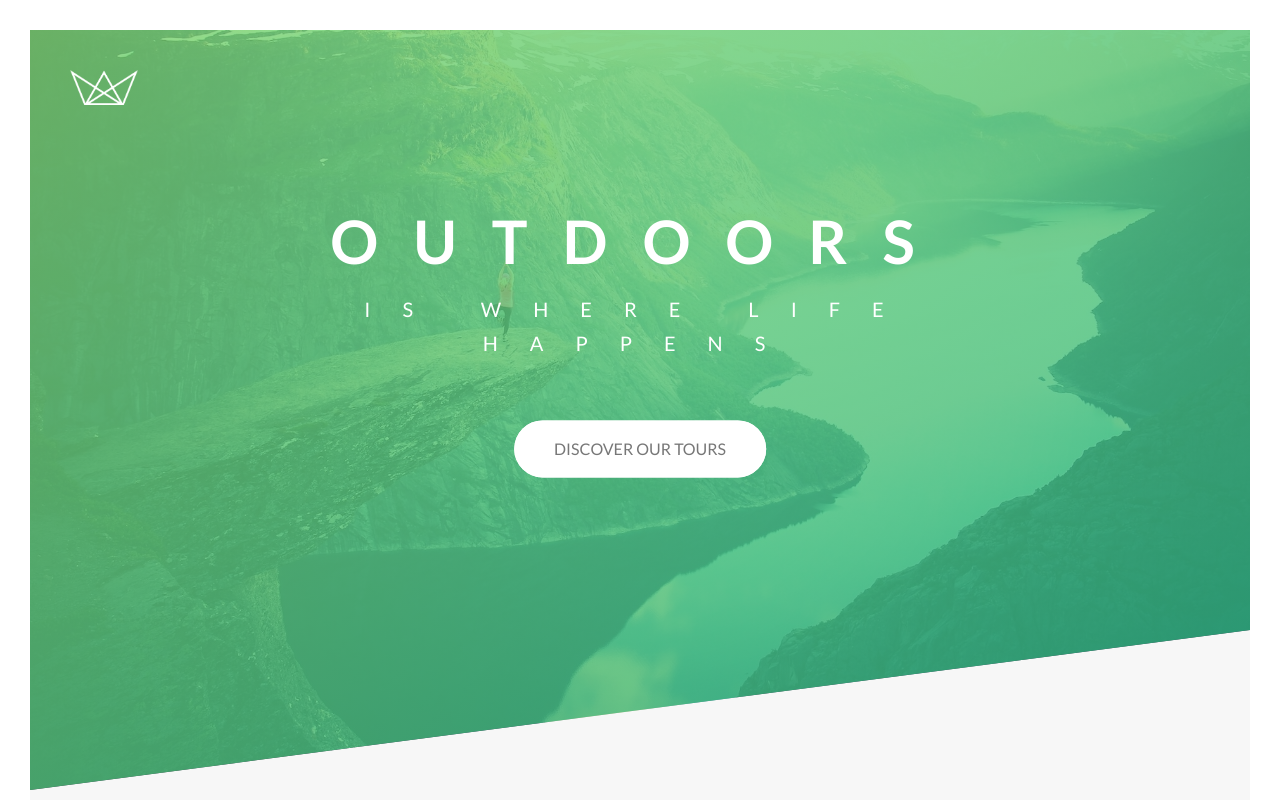
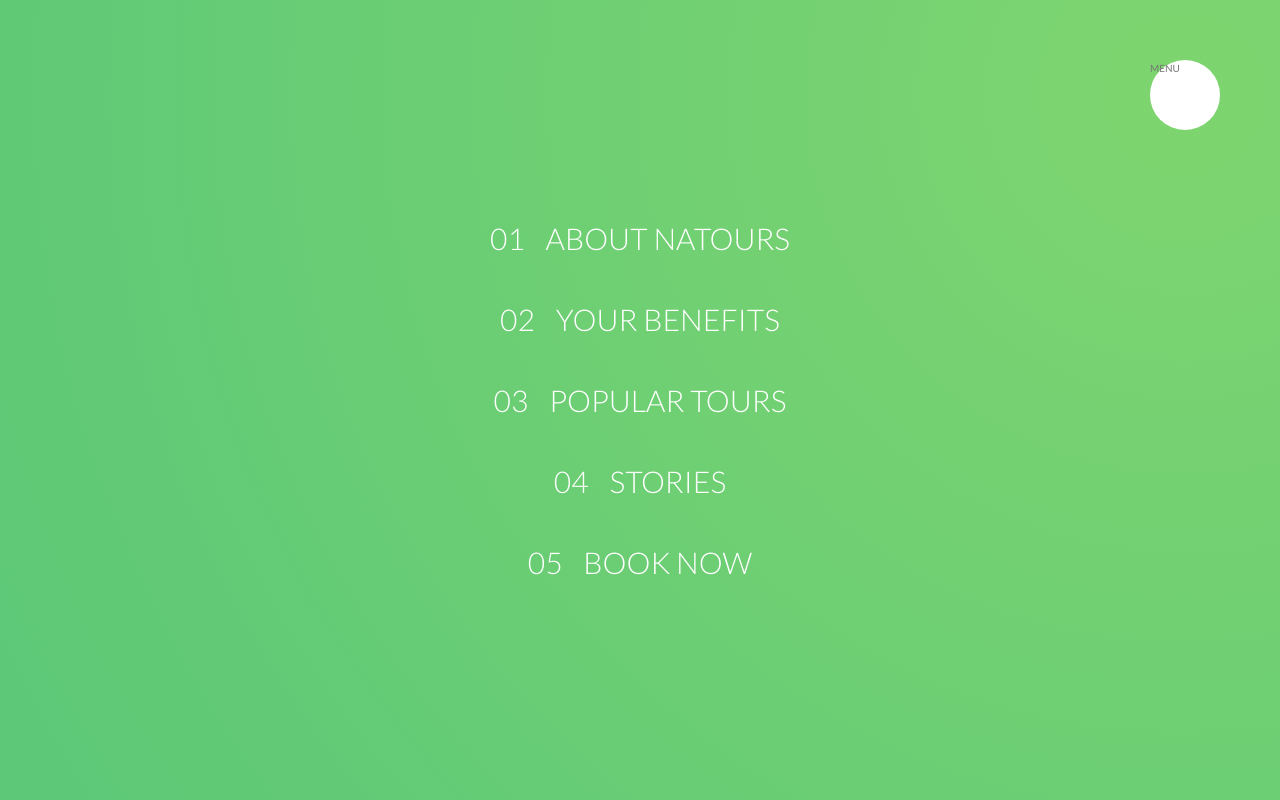
Before and after one commit to palmaone/jonas-advanced-css-course-natours-project, a website: page index.html in a window 1280 px wide. Shown: the top 800 px of the page. Drawn offline with Linux system fonts and the light colour scheme.

Commit message:
Created the navigation elements and styled the basic components and elements, also finished the solid color gradient animation for the links of the navigation

```diff
--- a/index.html
+++ b/index.html
@@ -15,6 +15,20 @@
 </head>
 
 <body>
+  <div class="navigation">
+    <input type="checkbox" class="navigation__checkbox" id="navi-toggle">
+    <label for="navi-toggle" class="navigation__button">MENU</label>
+    <div class="navigation__background">&nbsp;</div>
+    <nav class="navigation__nav">
+      <ul class="navigation__list">
+        <li class="navigation__item"><a href="#" class="navigation__link"> <span>01</span> About Natours</a></li>
+        <li class="navigation__item"><a href="#" class="navigation__link"><span>02</span> Your benefits</a></li>
+        <li class="navigation__item"><a href="#" class="navigation__link"><span>03</span> Popular Tours</a></li>
+        <li class="navigation__item"><a href="#" class="navigation__link"><span>04</span> Stories</a></li>
+        <li class="navigation__item"><a href="#" class="navigation__link"><span>05</span> Book now</a></li>
+      </ul>
+    </nav>
+  </div>
   <header class="header">
     <div class="header__logo-box">
       <img class="header__logo" src="img/logo-white.png" alt="logo">
--- /dev/null
+++ b/sass/layout/_navigation.scss
@@ -0,0 +1,80 @@
+.navigation{
+  &__checkbox{
+    display: none;
+  }
+
+  &__button{
+    background-color: $color-white;
+    height: 7rem;
+    width: 7rem;
+    position: fixed;
+    top: 6rem;
+    right: 6rem;
+    border-radius: 50%;
+    z-index: 2000;
+  }
+
+  &__background{
+    height: 6rem;
+    width: 6rem;
+    border-radius: 50%;
+    position: fixed;
+    top: 6.5rem;
+    right: 6.5rem;
+    background-image: radial-gradient( $color-primary-light, $color-primary-dark );
+    z-index: 1000;
+
+    transform: scale(80);
+  }
+
+  &__nav{
+    height: 100vh;
+    width: 100%;
+    position: fixed;
+    top: 0;
+    right: 0;
+    z-index: 1500;
+  }
+
+  &__list{
+    position: absolute;
+    top: 50%;
+    left: 50%;
+    transform: translate(-50%, -50%);
+    list-style: none;
+    text-align: center;
+  }
+
+  &__item{
+    margin: 1rem;
+  }
+
+  &__link{
+
+    &:link,
+    &:visited{
+      display: inline-block;
+      font-size: 3rem;
+      font-weight: 300;
+      padding: 1rem 2rem;
+      color: $color-white;
+      text-decoration: none;
+      text-transform: uppercase;
+      background-image: linear-gradient(120deg, transparent 0%, transparent 50%, $color-white 50%);
+      background-size: 220%;
+      transition: all .4s;
+
+      span {
+        margin-right: 1.5rem;
+        display: inline-block;
+      }
+    }
+
+    &:hover,
+    :active{
+      background-position: 100%;
+      color: $color-primary;
+      transform: translateX(1rem);
+    }
+  }
+}
--- a/sass/main.scss
+++ b/sass/main.scss
@@ -19,5 +19,6 @@
 @import "layout/grid";
 @import "layout/footer";
 @import "layout/header";
+@import "layout/navigation";
 
 @import "pages/home";
```
Also changed, not shown: css/style.css.
